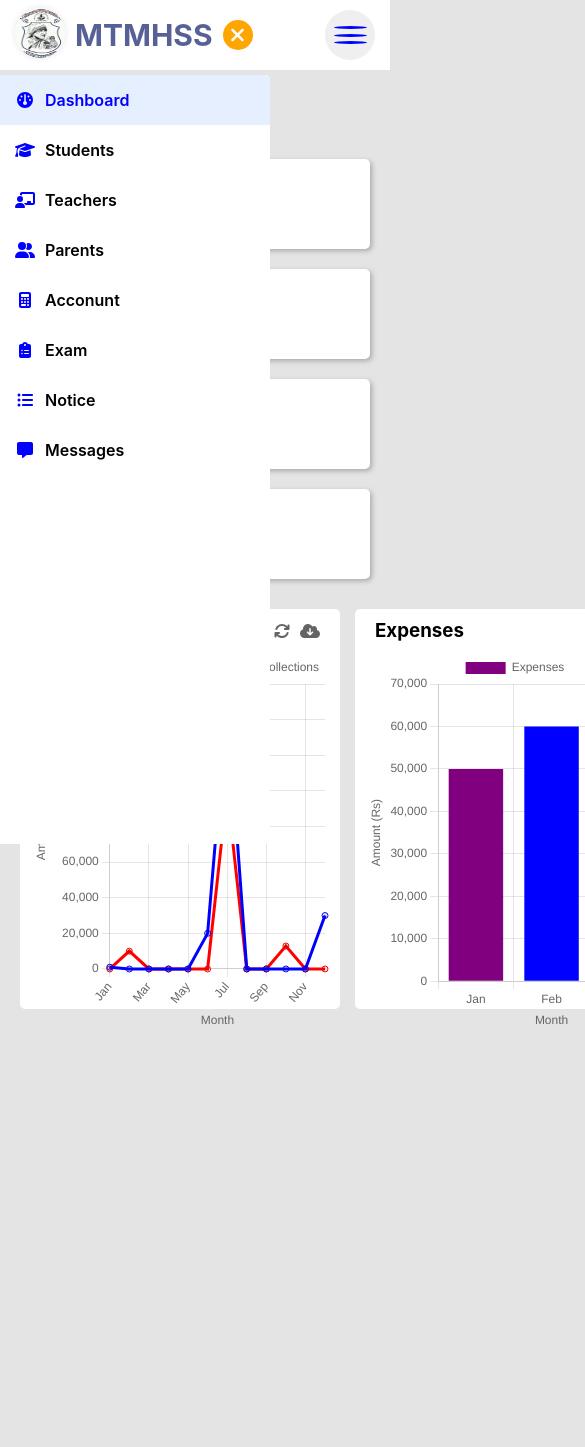
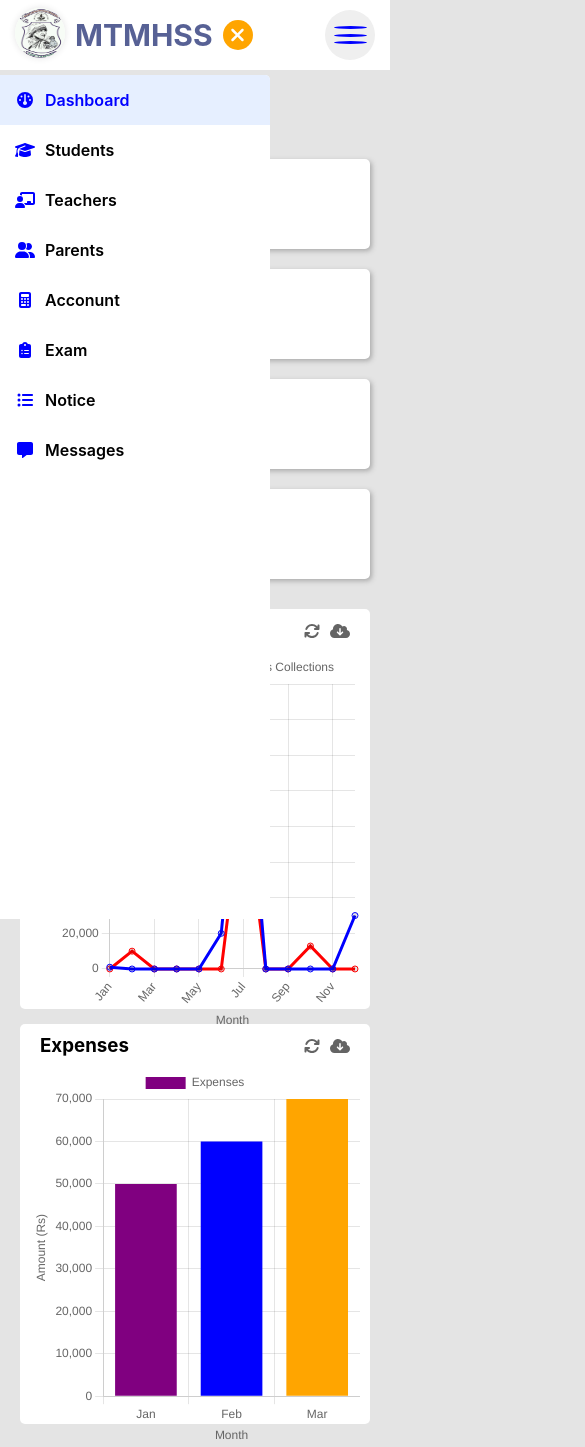
Before and after one commit to Vinoth82003/school_frontend, a React (Create React App) app: page / in a window 390 px wide. Shown: the top 1447 px of the page, 585 px wide, since content can reach past the window. Before the commit the page ends 1032 px from the top, so only its background shows below. Built offline with nearby package versions, Linux system fonts and the light colour scheme.

Commit message:
responsive charts are build

```diff
--- a/src/css/admin.css
+++ b/src/css/admin.css
@@ -68,12 +68,9 @@
   margin-top: 10px;
 }
 
-.earning {
-  flex-basis: 60%;
-}
-
+.earning,
 .expense {
-  flex-basis: 40%;
+  flex-basis: 50%;
 }
 
 .chart {
--- a/src/css/navbar.css
+++ b/src/css/navbar.css
@@ -17,7 +17,7 @@ body {
 }
 
 .navbar {
-  position: absolute;
+  position: fixed;
   max-width: calc(100vw);
   width: 100%;
   background: #fff;
@@ -374,6 +374,9 @@ body {
     background: #fff;
     padding: 10px 0;
     transition: all 0.3s;
+    max-height: calc(100vh - 75px);
+    overflow-y: scroll;
+    overflow-x: hidden;
   }
 
   .menu_option_box.active {
@@ -401,6 +404,11 @@ body {
   .small_menu {
     height: inherit;
   }
+
+  /* .nav_menu.active .profile_name,
+  .nav_menu.active .menu_icon {
+    color: #fff;
+  } */
 }
 
 .logo,
--- a/src/css/section.css
+++ b/src/css/section.css
@@ -34,6 +34,32 @@
   color: blue;
 }
 
+.main_section .chart_containers {
+  flex-wrap: nowrap;
+}
+
+.main_section .earning {
+  flex-basis: 50%;
+}
+
+.main_section .expense {
+  flex-basis: 50%;
+}
+
+@media screen and (max-width: 940px) {
+  .main_section.active .chart_containers {
+    flex-wrap: wrap;
+  }
+
+  .main_section .chart_containers {
+    flex-wrap: wrap;
+  }
+  .main_section .earning,
+  .main_section .expense {
+    flex-basis: 100%;
+  }
+}
+
 @media screen and (max-width: 585px) {
   .main_section.active,
   .main_section {
--- a/src/css/sidebar.css
+++ b/src/css/sidebar.css
@@ -1,5 +1,5 @@
 .sidebar {
-  position: absolute;
+  position: fixed;
   top: 75px;
   width: 270px;
   background: #fff;
@@ -7,6 +7,7 @@
   border-radius: 0 5px 5px 0;
   transition: all 0.3s;
   z-index: 100;
+  margin-top: 75px;
 }
 
 .sidebar.active .sidebar,
```
